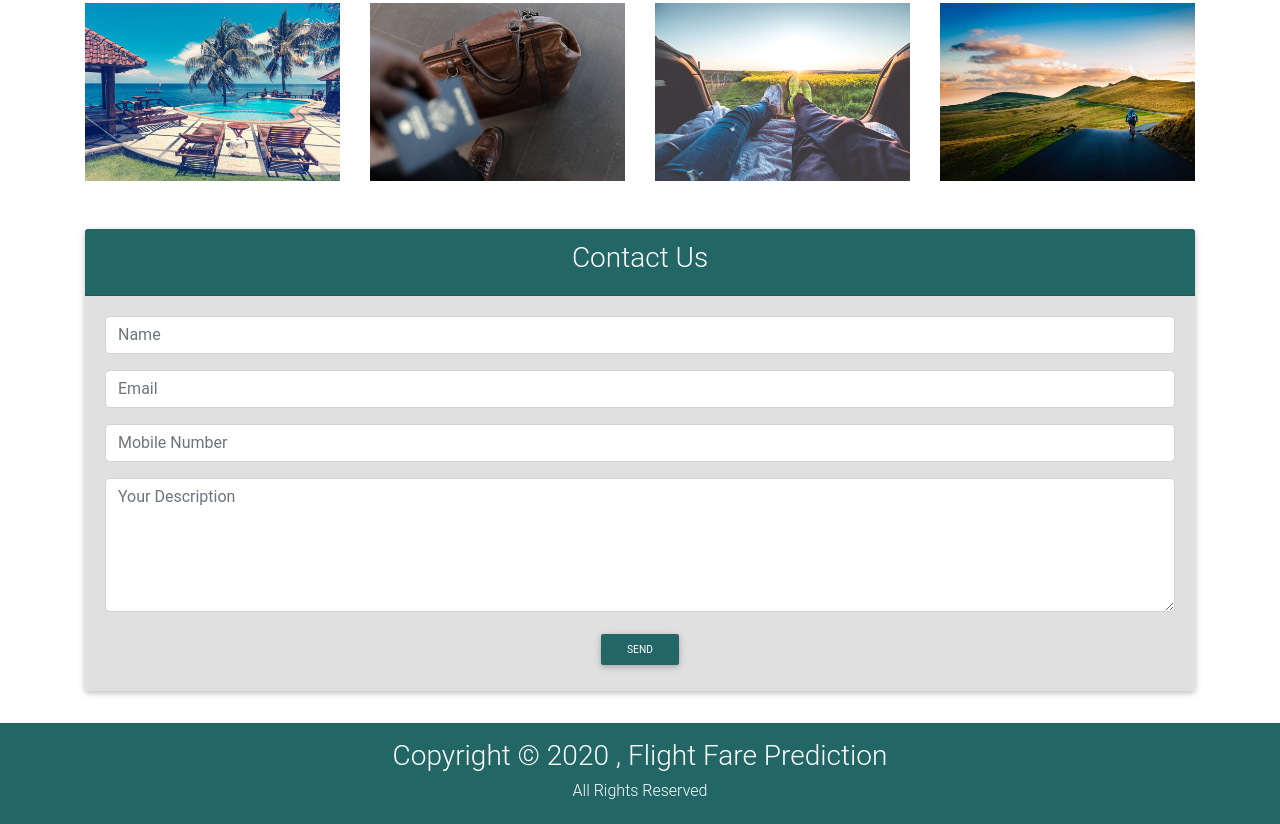
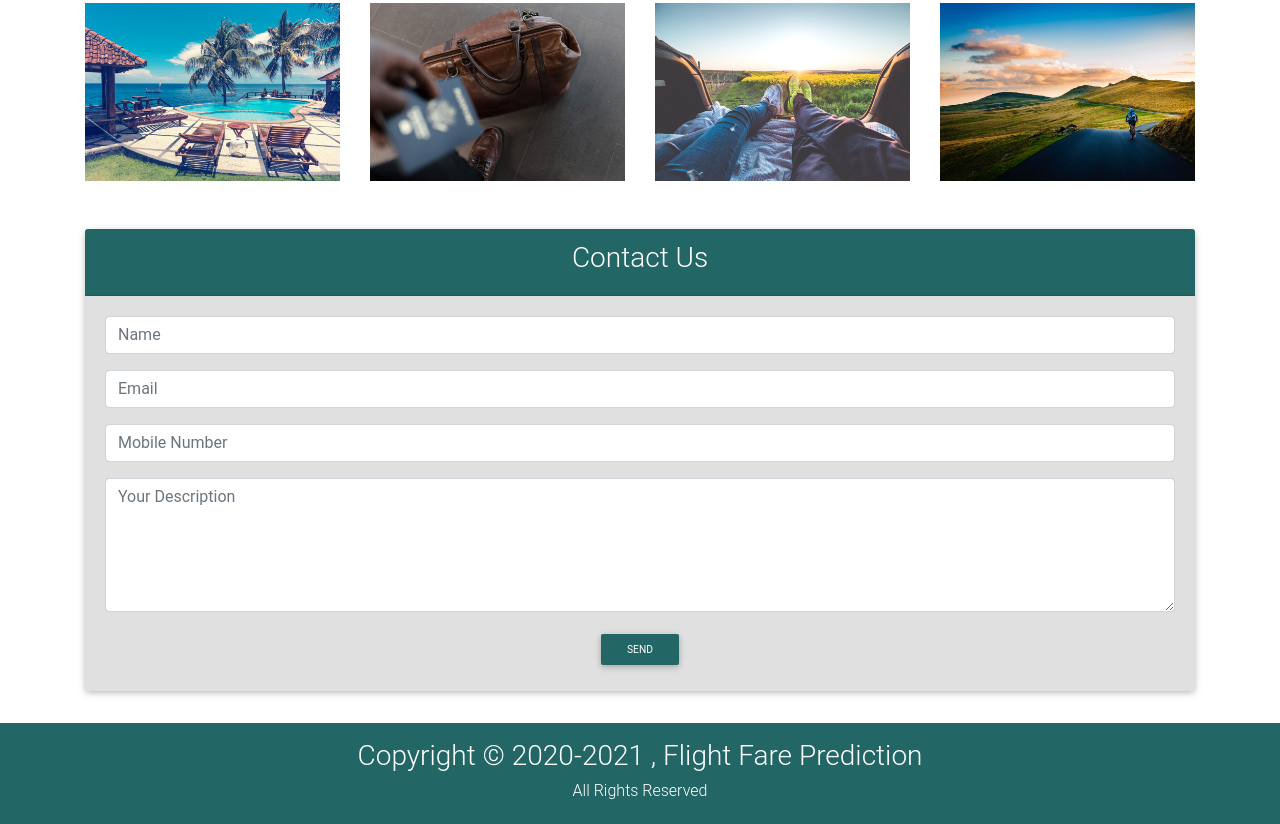
Before and after one commit to DevYashVasoya/predict2021, a plain HTML site: page index.html in a window 1280 px wide. Shown: the part 3360-4184 px from the top of the page. Drawn offline with Linux system fonts and the light colour scheme.

Commit message:
Update index.html

```diff
--- a/index.html
+++ b/index.html
@@ -437,7 +437,7 @@
         <div class="container">
             <div class="row">
                 <div class="col">
-                    <h3>Copyright &copy; 2020 , Flight Fare Prediction</h3>
+                    <h3>Copyright &copy; 2020-2021 , Flight Fare Prediction</h3>
                     <h6>All Rights Reserved</h6>
                 </div>
             </div>
```
